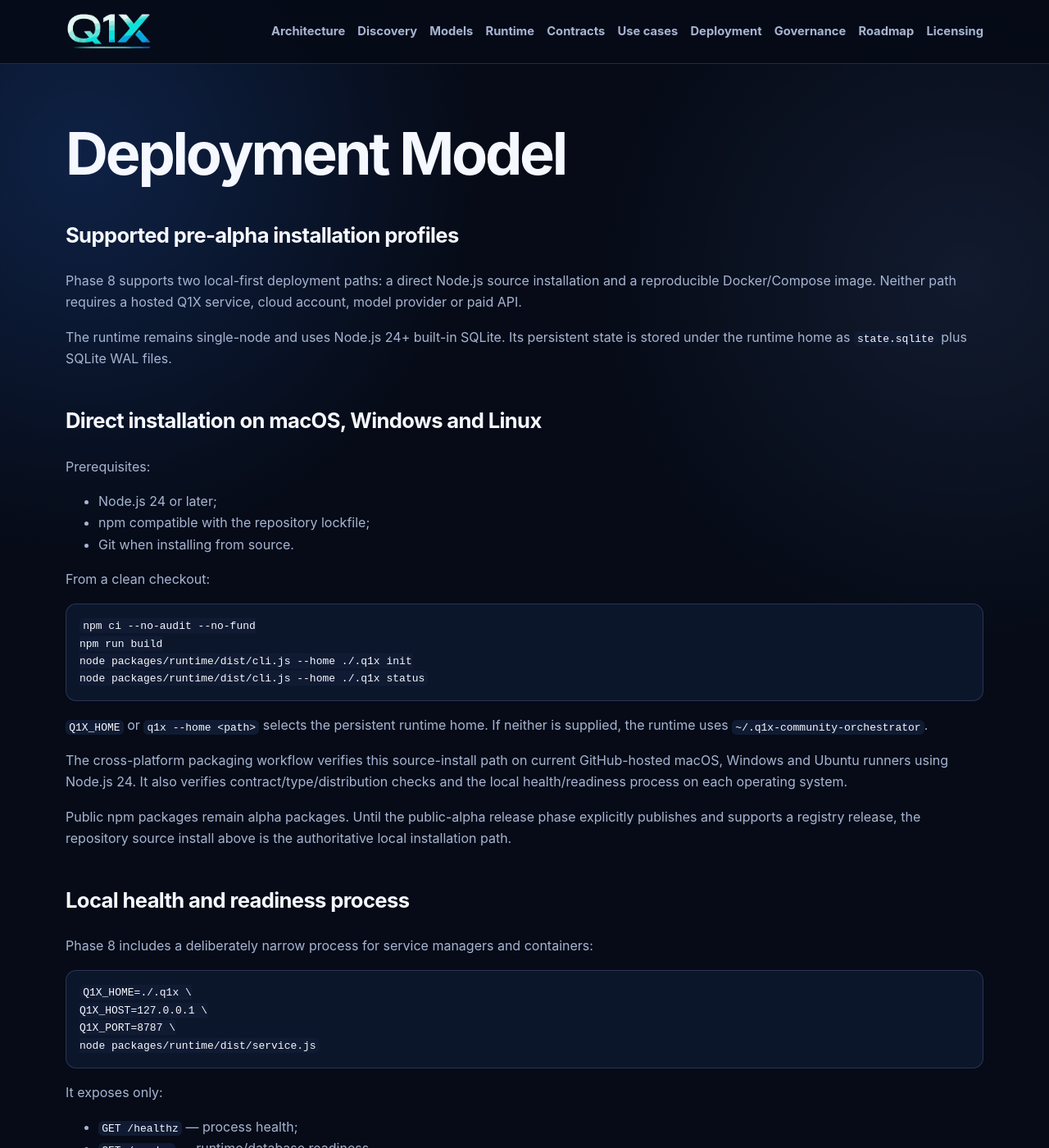
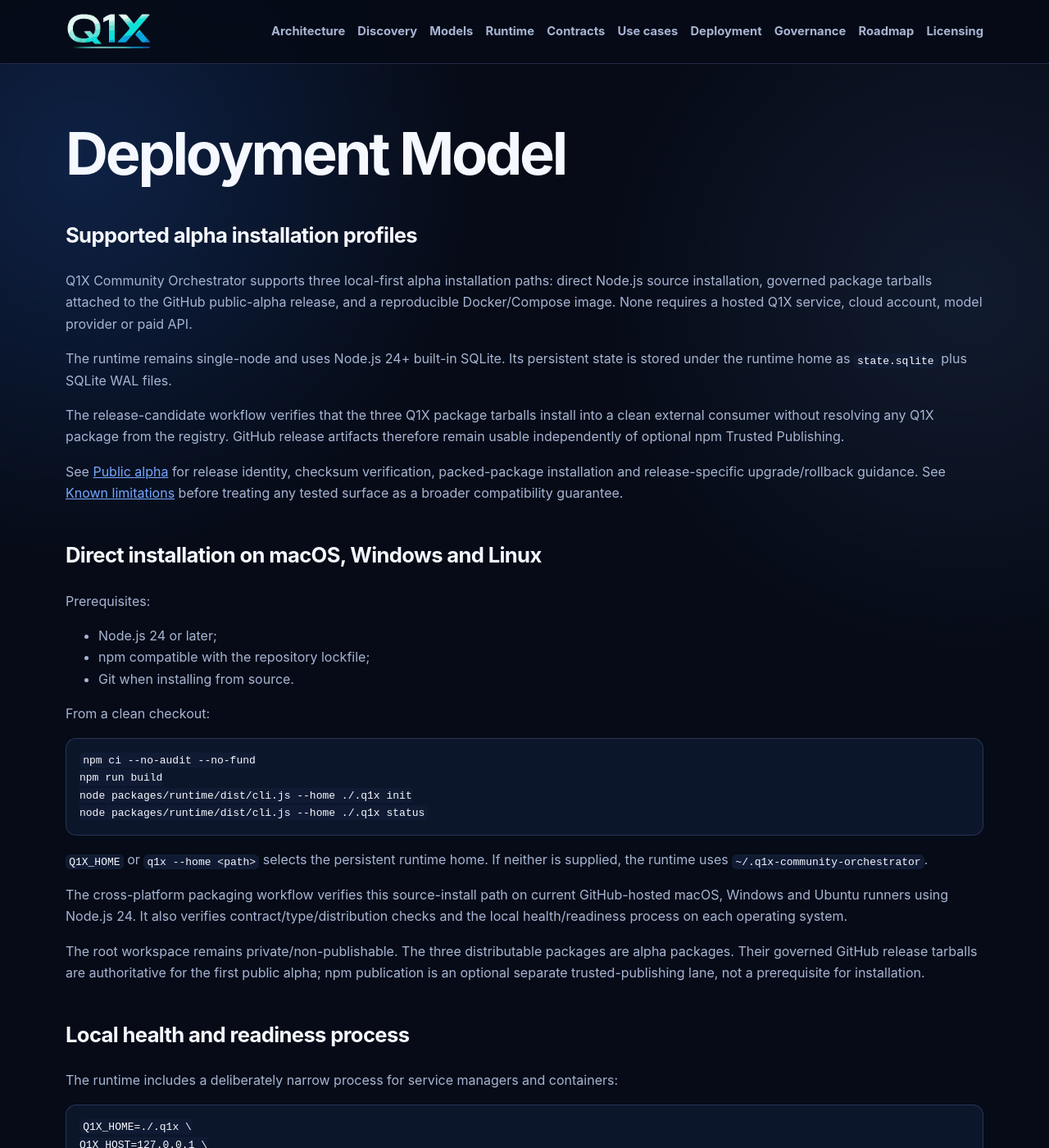
Before and after one commit to Quoralinex/q1x-community-orchestrator, a Jekyll site: the page built from docs/deployment.md, in a window 1280 px wide and 1400 px high. Shown: the whole window at 82% size. Built offline with Jekyll 4.4.1, drawn with Linux system fonts in a browser that asks for light colours; our own code applies the rules of GitHub Pages for plain Markdown files; some of the changed text lies outside the part shown.

Commit message:
docs: update deployment for public alpha commissioning

````diff
--- a/docs/deployment.md
+++ b/docs/deployment.md
@@ -1,10 +1,14 @@
 # Deployment Model
 
-## Supported pre-alpha installation profiles
+## Supported alpha installation profiles
 
-Phase 8 supports two local-first deployment paths: a direct Node.js source installation and a reproducible Docker/Compose image. Neither path requires a hosted Q1X service, cloud account, model provider or paid API.
+Q1X Community Orchestrator supports three local-first alpha installation paths: direct Node.js source installation, governed package tarballs attached to the GitHub public-alpha release, and a reproducible Docker/Compose image. None requires a hosted Q1X service, cloud account, model provider or paid API.
 
 The runtime remains single-node and uses Node.js 24+ built-in SQLite. Its persistent state is stored under the runtime home as `state.sqlite` plus SQLite WAL files.
+
+The release-candidate workflow verifies that the three Q1X package tarballs install into a clean external consumer without resolving any Q1X package from the registry. GitHub release artifacts therefore remain usable independently of optional npm Trusted Publishing.
+
+See [Public alpha](public-alpha.md) for release identity, checksum verification, packed-package installation and release-specific upgrade/rollback guidance. See [Known limitations](known-limitations.md) before treating any tested surface as a broader compatibility guarantee.
 
 ## Direct installation on macOS, Windows and Linux
 
@@ -27,11 +31,11 @@
 
 The cross-platform packaging workflow verifies this source-install path on current GitHub-hosted macOS, Windows and Ubuntu runners using Node.js 24. It also verifies contract/type/distribution checks and the local health/readiness process on each operating system.
 
-Public npm packages remain alpha packages. Until the public-alpha release phase explicitly publishes and supports a registry release, the repository source install above is the authoritative local installation path.
+The root workspace remains private/non-publishable. The three distributable packages are alpha packages. Their governed GitHub release tarballs are authoritative for the first public alpha; npm publication is an optional separate trusted-publishing lane, not a prerequisite for installation.
 
 ## Local health and readiness process
 
-Phase 8 includes a deliberately narrow process for service managers and containers:
+The runtime includes a deliberately narrow process for service managers and containers:
 
 ```bash
 Q1X_HOME=./.q1x \
@@ -49,7 +53,7 @@
 
 `SIGINT` and `SIGTERM` stop readiness first, close the HTTP listener and then close the SQLite runtime. This is the deterministic shutdown path used by container orchestration.
 
-During Phase 9 delivery, service startup also verifies the security audit receipt chain and reconciles abandoned `running` assignments before entering ready state. Audit-chain corruption prevents readiness; interrupted work is checkpointed and moved into recoverable `interrupted`/`blocked` state rather than assumed successful.
+Service startup verifies the security audit receipt chain and reconciles abandoned `running` assignments before entering ready state. Audit-chain corruption prevents readiness; interrupted work is checkpointed and moved into recoverable `interrupted`/`blocked` state rather than assumed successful.
 
 ## Docker
 
@@ -108,21 +112,22 @@
 
 ## Persistent state and upgrades
 
-The SQLite database is opened in WAL mode and the runtime's current table creation is idempotent. Rebuilding or replacing the process/container while reusing the same `Q1X_HOME` therefore preserves current pre-alpha state.
+The SQLite database is opened in WAL mode and the runtime's current table creation is idempotent. Rebuilding or replacing the process/container while reusing the same `Q1X_HOME` therefore preserves current alpha state.
 
-For upgrades during pre-alpha:
+For upgrades during alpha:
 
 1. stop the runtime cleanly;
 2. copy or snapshot the complete runtime-home directory, including `state.sqlite`, `state.sqlite-wal` and `state.sqlite-shm` when present;
-3. replace the checkout/image;
-4. start against the same runtime home;
-5. run `q1x audit verify` when Phase 9 security receipts are present;
-6. run `q1x recovery reconcile` when an interrupted prior process may have left running assignments;
-7. verify `/readyz` or `q1x status` before resuming work.
+3. verify the new release manifest and SHA-256 checksums;
+4. replace the checkout/package/image;
+5. start against the same runtime home;
+6. run `q1x audit verify`;
+7. run `q1x recovery reconcile` when an interrupted prior process may have left running assignments;
+8. verify `/readyz` or `q1x status` before resuming work.
 
 For online backups, use a SQLite-aware backup mechanism that creates a consistent database snapshot. Do not copy `state.sqlite` alone while WAL state may be active and assume the result contains a complete audit/history boundary.
 
-Phase 8 does not introduce a destructive automatic database migration. Any future schema change requiring a migration must be explicit, tested and documented before the public-alpha release. Downgrading across a future storage-schema migration is not claimed as supported unless that release explicitly documents it.
+The current alpha does not introduce a destructive automatic database migration. Any future schema change requiring a migration must be explicit, tested and documented before release. Downgrading across a future storage-schema migration is not claimed as supported unless that release explicitly documents it.
 
 ## Installation verification matrix
 
@@ -138,11 +143,13 @@
 | package dry run | ✓ | ✓ | ✓ |
 | Docker image/non-root/persistent restart | ✓ | n/a | n/a |
 
+Phase 10 additionally verifies the generated Q1X contracts/SDK/runtime package tarballs in a clean external consumer and validates their SHA-256 release evidence. The full provider/model/adapter/browser/desktop compatibility matrix remains Phase 11 scope.
+
 Docker is verified on Linux because the produced OCI image is the cross-platform container artifact; host-native Docker Desktop behavior is not separately claimed by this phase.
 
 ## Team / self-hosted future profile
 
-A later team profile may replace embedded state with PostgreSQL, S3-compatible object storage and multiple workers while retaining the same orchestration contracts. Phase 8 does not require or activate that architecture.
+A later team profile may replace embedded state with PostgreSQL, S3-compatible object storage and multiple workers while retaining the same orchestration contracts. The first public alpha does not require or activate that architecture.
 
 ## Distributed / cloud future profile
 
````
